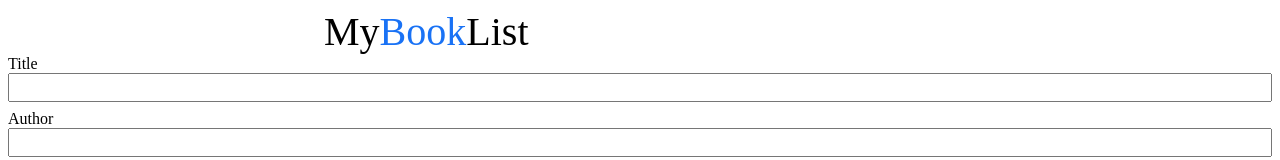
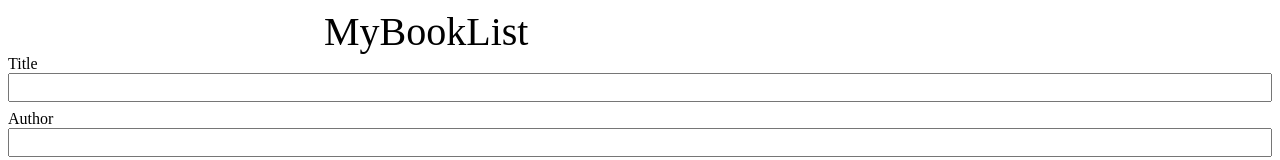
Before and after one commit to acciojob/book-list-Downey03, a website: page main.html in a window 1280 px wide. Shown: the top 160 px of the page. Drawn offline with Linux system fonts and the light colour scheme.

Commit message:
created a submission

```diff
--- a/main.html
+++ b/main.html
@@ -11,7 +11,7 @@
 <body>
 	<!-- the entire body must be written by student -->
 		<header>
-		<span>My</span><span id="book">Book</span><span>List</span>
+		<span>MyBookList</span>
 		</header>
 
 		<div class="form-group">
```
